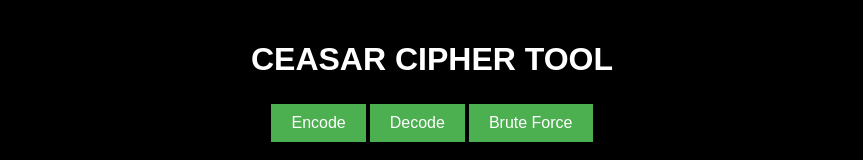
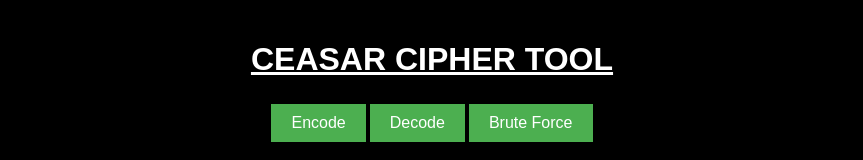
Before and after one commit to Aerith13/Ceasar-Cypher-Tool, a plain HTML site: page index.html in a window 1280 px wide. Shown: the top 160 px of the page, without its empty margins (208-1071 px from the left). Drawn offline with Linux system fonts and the light colour scheme.

Commit message:
Update index.html

```diff
--- a/index.html
+++ b/index.html
@@ -1,41 +1,87 @@
+
+
 <!DOCTYPE html>
+
 <html lang="en">
+
 <head>
+
     <meta charset="UTF-8">
+
     <meta name="viewport" content="width=device-width, initial-scale=1.0">
+
     <title>Ceasar Cipher Tool</title>
+
     <link rel="stylesheet" href="style.css">
+
 </head>
+
 <body>
+
+
+
     <div class="container">
-        <h1>CEASAR CIPHER TOOL</h1>
+
+        <h1><u>CEASAR CIPHER TOOL</u></h1>
+
         <div class="menu">
+
             <button id="encode-btn">Encode</button>
+
             <button id="decode-btn">Decode</button>
+
             <button id="bruteforce-btn">Brute Force</button>
+
         </div>
+
         <div class="content">
+
             <div id="encode-content" class="hidden">
+
                 <h2>Encode a Message</h2>
+
                 <input type="text" id="encode-message" placeholder="Enter the message">
+
                 <input type="number" id="encode-shift" placeholder="Enter the shift">
+
                 <button id="encode-submit">Encode</button>
+
                 <div id="encode-result"></div>
+
             </div>
+
             <div id="decode-content" class="hidden">
+
                 <h2>Decode a Message</h2>
+
                 <input type="text" id="decode-message" placeholder="Enter the message">
+
                 <input type="number" id="decode-shift" placeholder="Enter the shift">
+
                 <button id="decode-submit">Decode</button>
+
                 <div id="decode-result"></div>
+
             </div>
+
             <div id="bruteforce-content" class="hidden">
+
                 <h2>Brute Force (Encode & Decode)</h2>
-                <input type="text" id="bruteforce-message" placeholder="Enter the message">
+
+
+
+                <input type="text" id="bruteforce-message" placeholder="Enter the message" >
+
                 <div id="bruteforce-result"></div>
+
             </div>
+
         </div>
+
     </div>
-    <script src="script.js"></script>
+
+    <script src="script.js" ></script>
+
 </body>
+
 </html>
```
